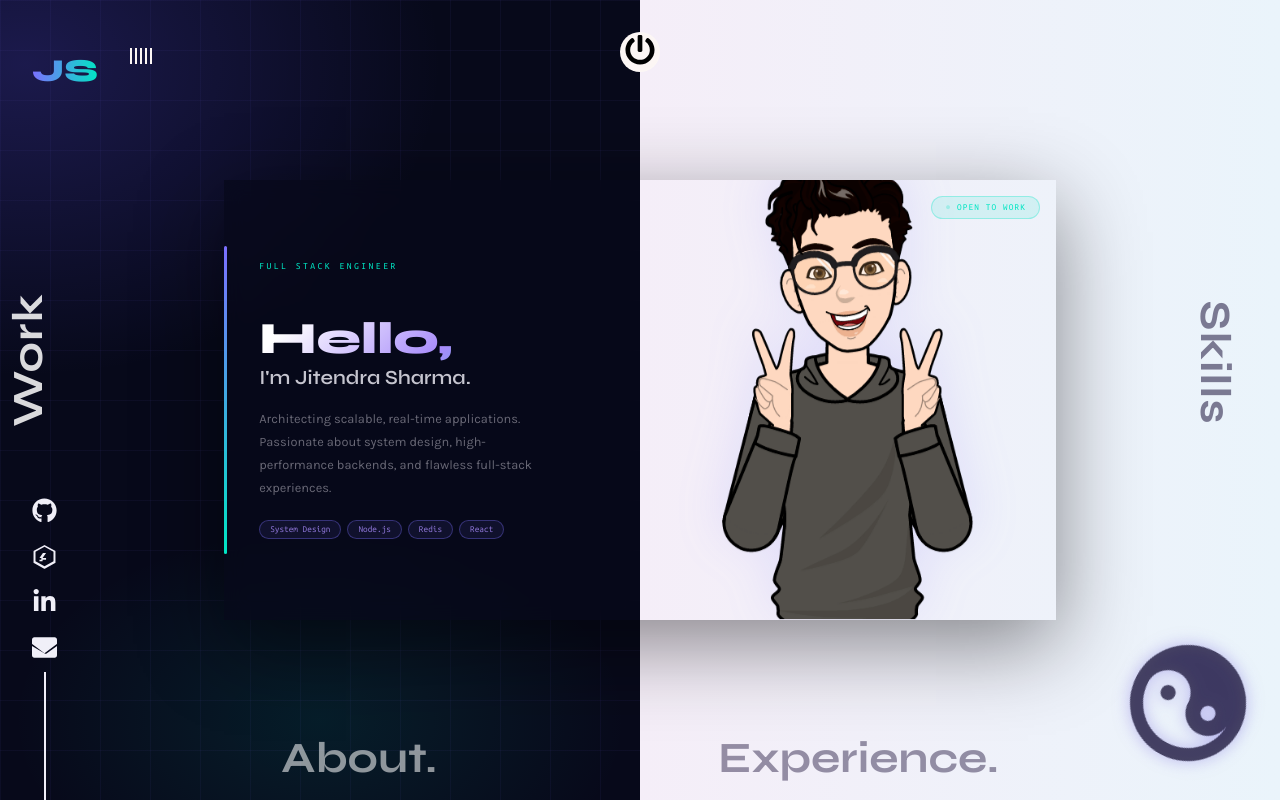
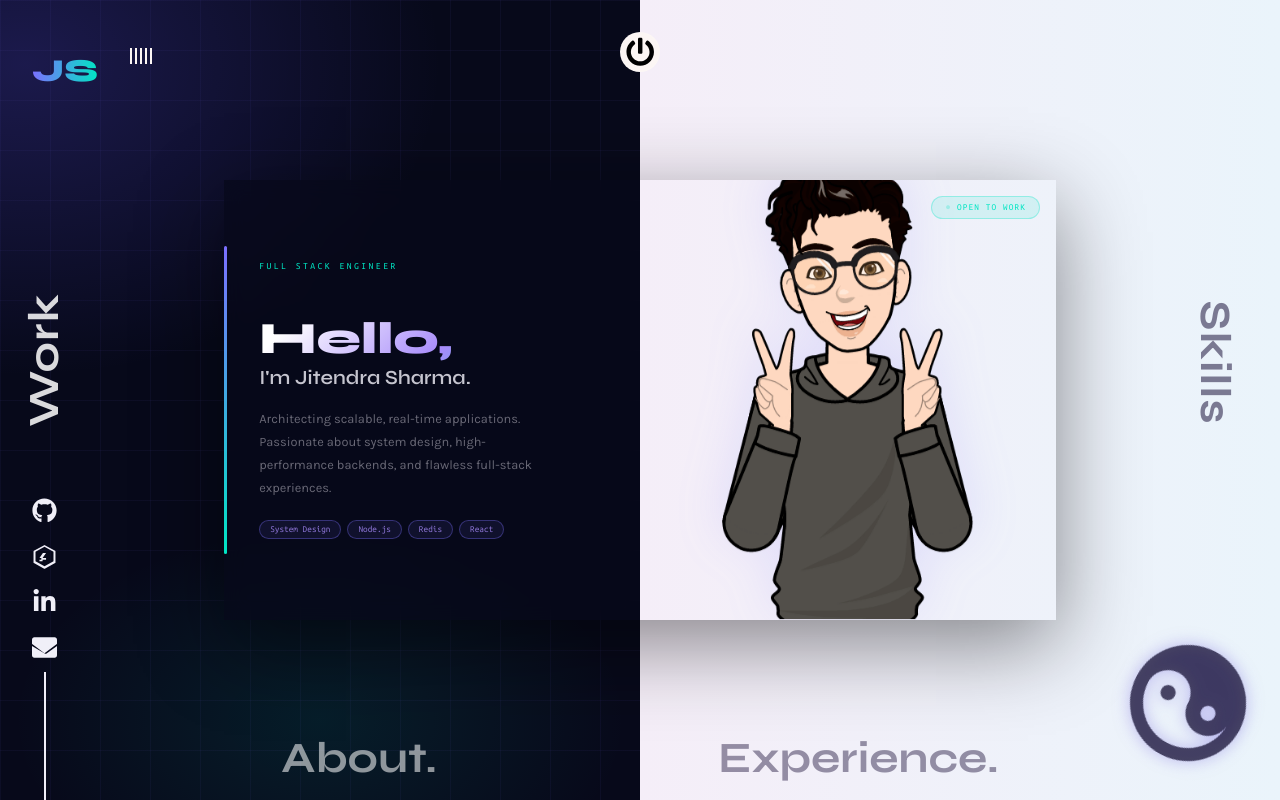
Before and after one commit to coderjeet63/Portfolio_JitendraSharma, a React (Create React App) app: page / in a window 1280 px wide. Built offline with nearby package versions, Linux system fonts and the light colour scheme.

Commit message:
add styling

```diff
--- a/src/components/Main.js
+++ b/src/components/Main.js
@@ -77,7 +77,7 @@ const SideLink = styled(NavLink)`
 // "Work" — left edge, vertical, white text
 const WORK = styled(SideLink)`
   top: 45%;
-  left: calc(1rem + 1vw);
+  left: calc(2rem + 1vw);
   transform: translate(-50%, -50%) rotate(-90deg);
   color: rgba(255,255,255,0.85);
 
--- a/src/subComponents/PowerButton.js
+++ b/src/subComponents/PowerButton.js
@@ -6,7 +6,7 @@ import styled from 'styled-components'
 import { PowerBtn } from '../components/AllSvgs'
 
 
-const Power = styled.button`
+const Power = styled(NavLink)`
 position: fixed;
 top: 2rem;
 left: 50%;
@@ -22,27 +22,22 @@ height: 2.5rem;
 display: flex;
 justify-content: center;
 align-items:center;
-z-index:3;
+z-index:10;
 
 cursor: pointer;
+text-decoration: none;
+color: inherit;
 
 &:hover{
     background-color: rgba(124,111,255,0.12);
     box-shadow: 0 0 10px 6px rgba(124,111,255,0.5);
 }
-
-&>*:first-child{
-    text-decoration: none;
-    color: inherit;
-}
 `
 
 const PowerButton = () => {
     return (
-        <Power>
-        <NavLink to="/">
+        <Power to="/" aria-label="Back to home">
         <PowerBtn width={30} height={30} fill='currentColor' />
-        </NavLink>
         </Power>
     )
 }
```
